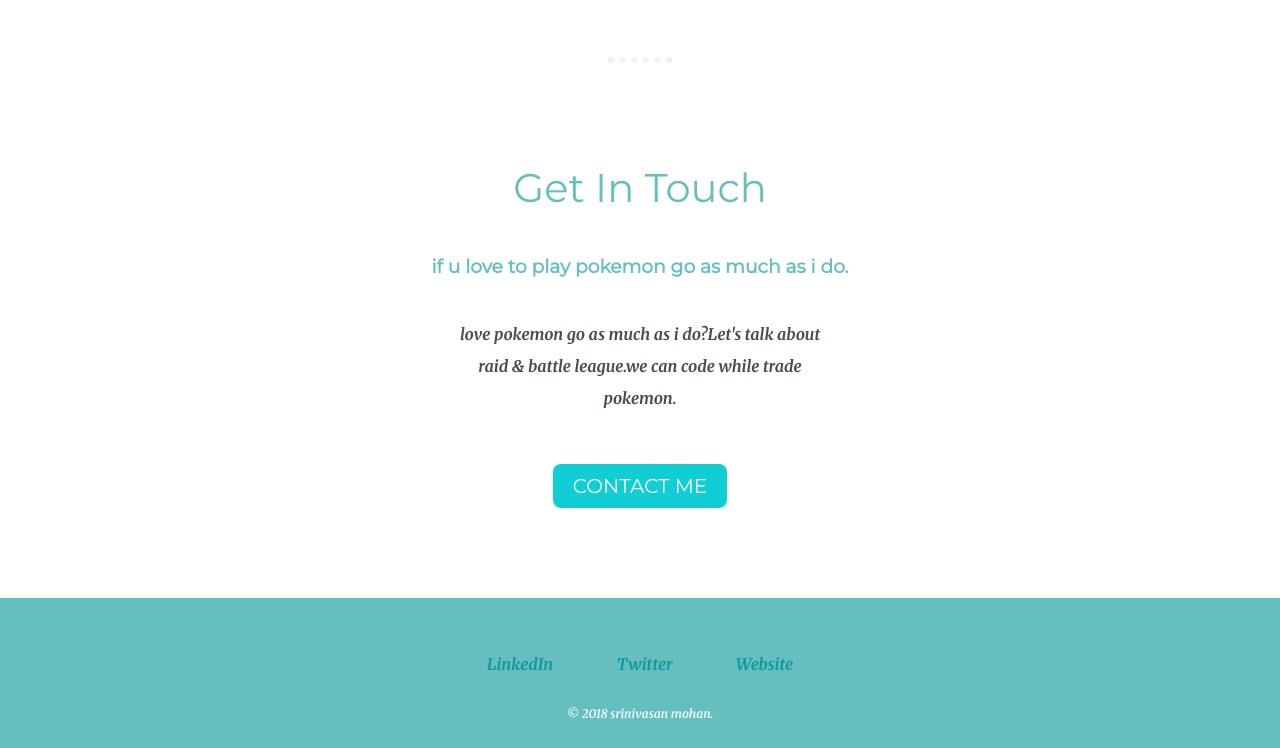
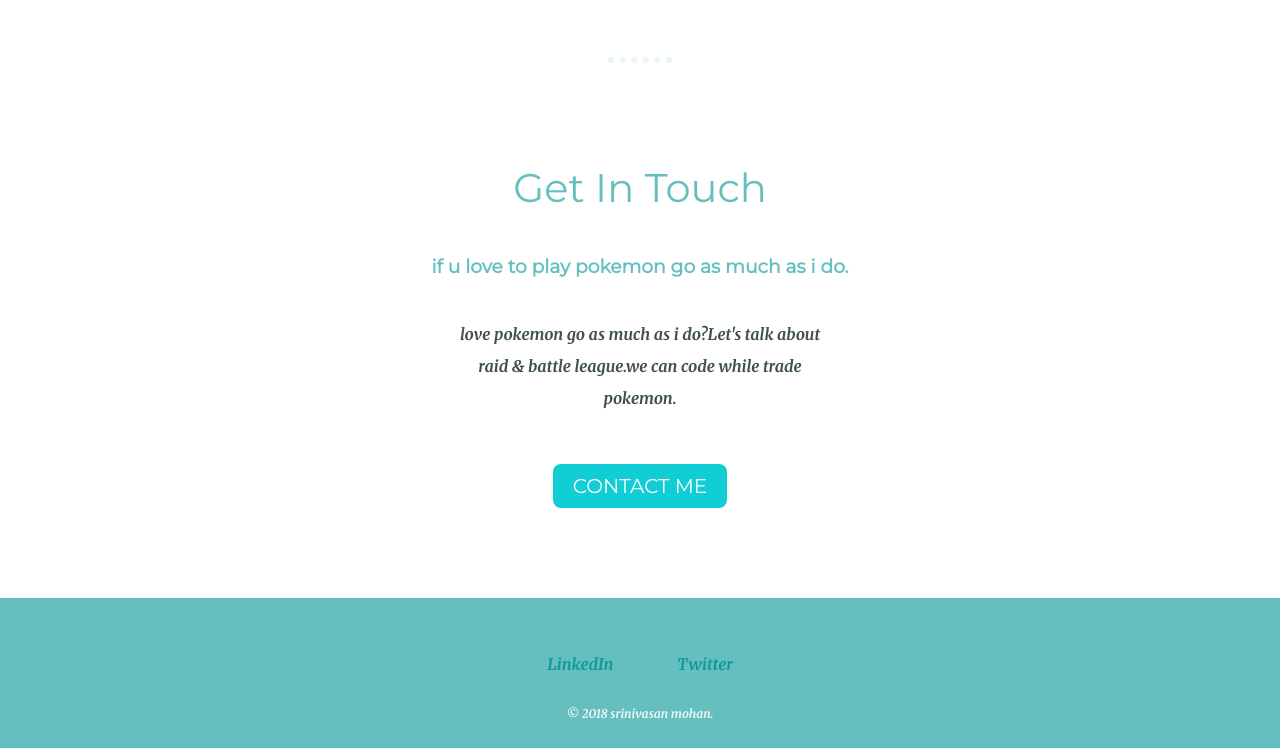
Before and after one commit to srinivasan-mohan/myWebsite, a plain HTML site: page index.html in a window 1280 px wide. Shown: the part 2056-2804 px from the top of the page. Drawn offline with Linux system fonts and the light colour scheme.

Commit message:
Update index.html

```diff
--- a/index.html
+++ b/index.html
@@ -44,15 +44,15 @@
           <h2>Get In Touch</h2>
           <h3>if u love to play pokemon go as much as i do.</h3>
           <p class="trade">love pokemon go as much as i do?Let's talk about raid & battle league.we can code while trade pokemon.</p>
-          <a class="btn" href="srinivasanmohanpro@gmail.com">CONTACT ME</a>
+          <a class="btn" href=" https://srinivasan-mohan.github.io/cv/contactdetails.html">CONTACT ME</a>
         </div>
       </div>
 
 
       <div class="bottom-container">
         <a class="footer-link" href="https://www.linkedin.com/">LinkedIn</a>
-        <a class="footer-link" href="https://twitter.com/">Twitter</a>
-        <a class="footer-link" href="https://www.appbrewery.co/">Website</a>
+        <a class="footer-link" href="https://twitter.com/SSBigWinM?t=bQHcD-ODd2VuEPyjAl4Ukw&s=09">Twitter</a>
+
         <p class="copywrite">© 2018 srinivasan mohan.</p>
       </div>
 </body>
```
